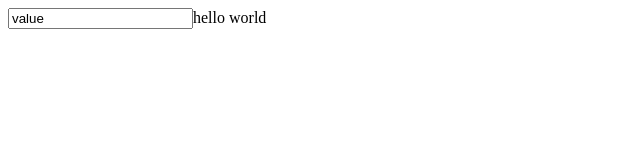
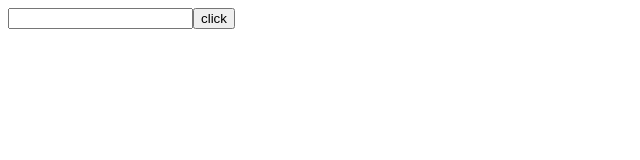
Before and after one commit to Arshavir-Gasparyan/Todo, a React (Create React App) app: page / in a window 1280 px wide. Shown: the top 160 px of the page, without its empty margins (0-640 px from the left). Built offline with nearby package versions, Linux system fonts and the light colour scheme.

Commit message:
feat(list): Create list for Todo

```diff
--- a/src/App.js
+++ b/src/App.js
@@ -1,10 +1,9 @@
-import Input from "./Components/Input/Input";
+import Todo from "./todo/Todo";
 
 function App() {
   return (
     <div className="App">
-      <Input value="value" />
-      hello world
+      <Todo />
     </div>
   );
 }
--- /dev/null
+++ b/src/Components/Input/Button/Button.jsx
@@ -0,0 +1,3 @@
+export default function Button({ handleClick, text }) {
+  return <button onClick={handleClick}>{text}</button>;
+}
--- /dev/null
+++ b/src/Components/List/list.jsx
@@ -0,0 +1,12 @@
+import Button from "../Input/Button/Button";
+import Input from "../Input/Input";
+
+export default function List({ value, edit, delate }) {
+  return (
+    <div>
+      <Input value={value} />
+      <Button text={edit} />
+      <Button text={delate} />
+    </div>
+  );
+}
--- /dev/null
+++ b/src/todo/Todo.jsx
@@ -0,0 +1,30 @@
+import React, { useState } from "react";
+import Button from "../Components/Input/Button/Button";
+import Input from "../Components/Input/Input";
+import List from "../Components/List/list";
+
+export default function Todo() {
+  const [todoList, setTodoList] = useState();
+  const [list, setList] = useState([]);
+  const onHandleChange = (el) => {
+    // el.preventDefault();
+    setTodoList(el.target.value);
+  };
+  console.log(todoList);
+
+  const onHandleClick = () => {
+    setList([todoList, ...list]);
+  };
+  console.log("list", list);
+
+  return (
+    <div>
+      <Input onChange={(el) => onHandleChange(el)} />
+      <Button handleClick={() => onHandleClick()} text="click" />
+      {list
+        ? list.map((el) => <List value={el} edit="edit" delate="delate" />)
+        : null}
+      <p>{todoList}</p>
+    </div>
+  );
+}
```
Also changed, not shown: src/Components/Input/Button/Button.Module.css (added).
